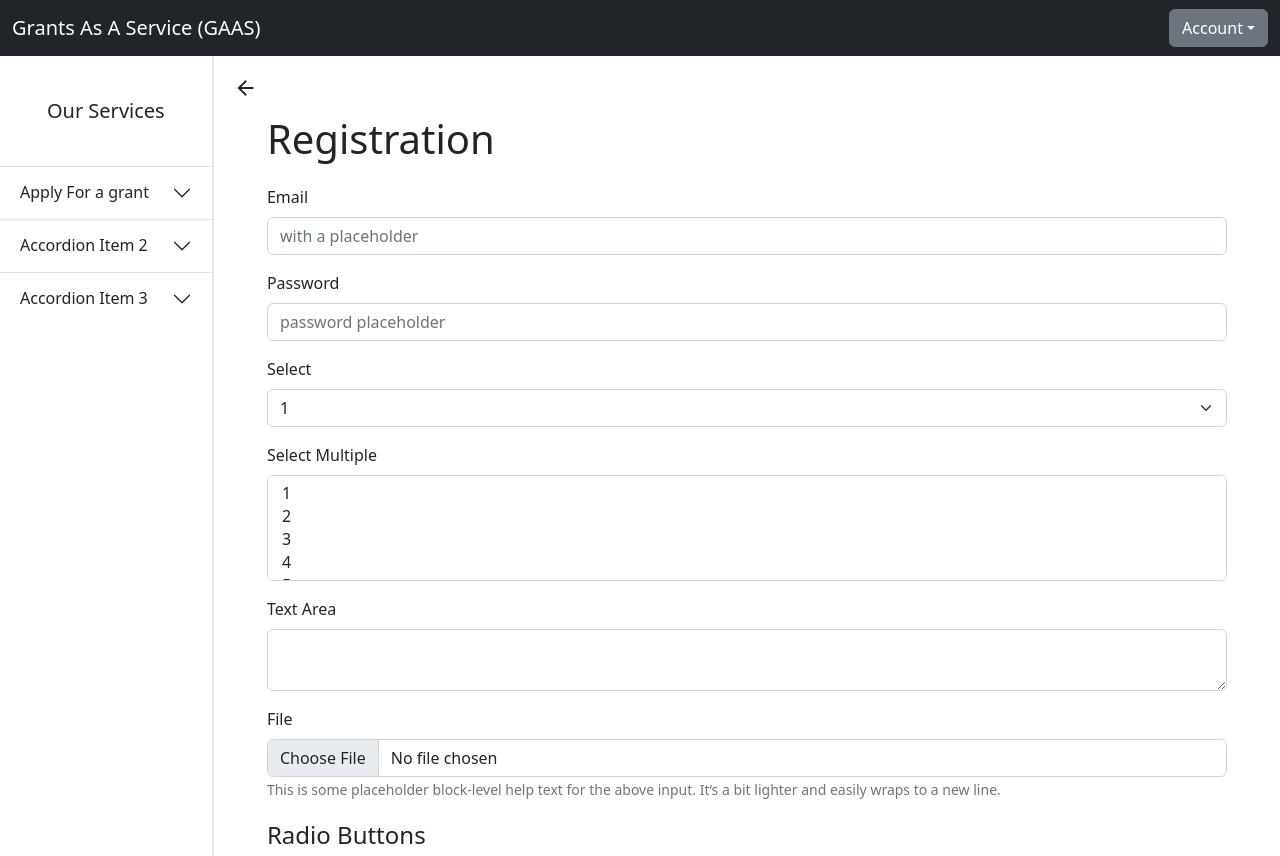
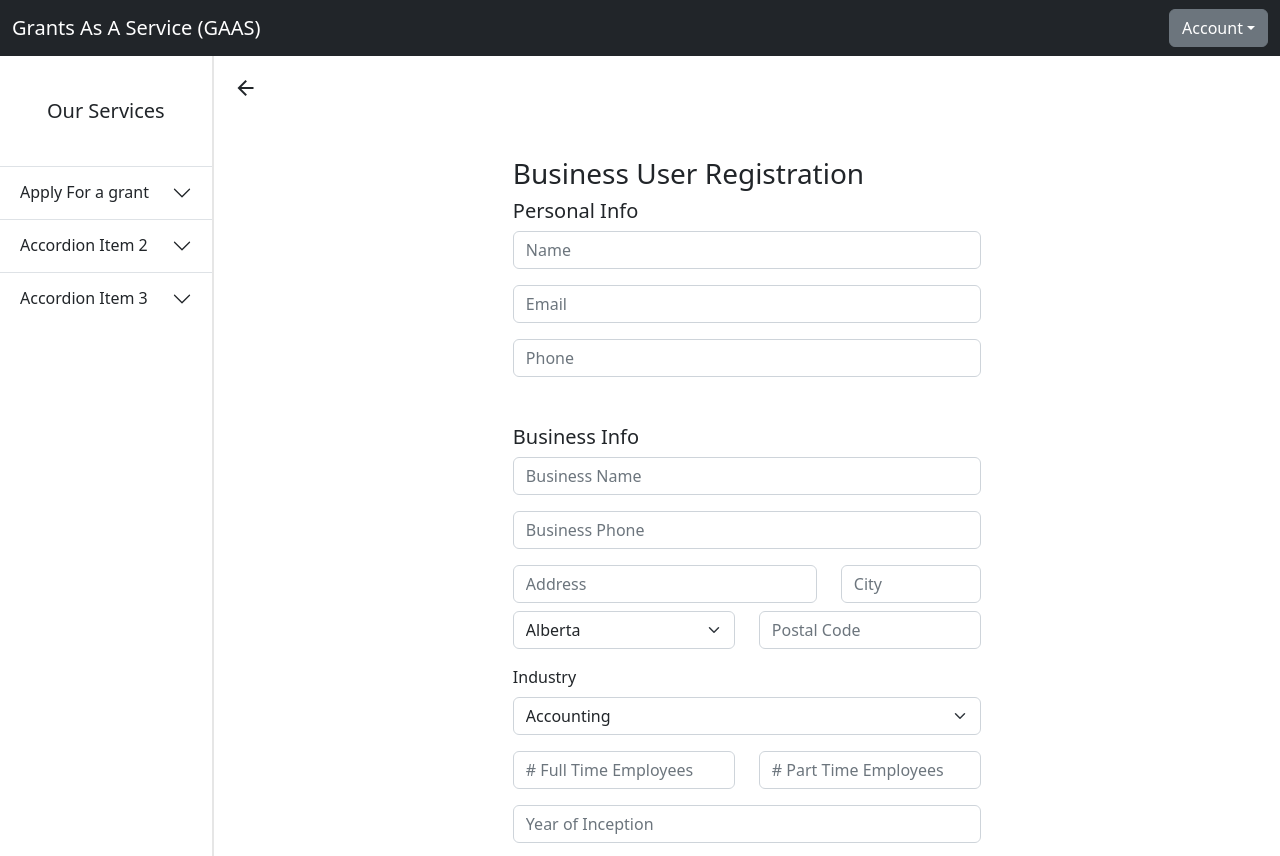
Before and after one commit to Grants-As-A-Service/front-end, a React (Create React App) app: page / in a window 1280 px wide. Both pictures are taken after a click on the button "Registration". Built offline with nearby package versions, Linux system fonts and the light colour scheme.

Commit message:
merged registration form files

```diff
--- a/src/components/content/Registration.tsx
+++ b/src/components/content/Registration.tsx
@@ -1,8 +1,12 @@
-import { Form, FormGroup, Label, Input, FormText, Button } from "reactstrap";
+import { Form, FormGroup, Label, Input, FormText, Button, Row, Col } from "reactstrap";
 import { SwapScreenADT } from "../content-stack/NavigationStack";
 import Icon from "../items/icon";
+import FormData from "../../static/FormData.json";
+
 
 export default function Registration({ swapScreen }: { swapScreen: SwapScreenADT }) {
+    const industryList = FormData.industries;
+    const provinces = FormData.provinces;
     return (
         <>
             <div style={{ position: "absolute" }}>
@@ -11,65 +15,132 @@ export default function Registration({ swapScreen }: { swapScreen: SwapScreenADT
                 </div>
             </div>
             <div style={{ padding: "5%" }}>
+                <Row className="justify-content-center">
+                    <div className="d-flex w-50 flex-column mt-5">
+                        <h3>Business User Registration</h3>
                         <Form>
-                    <p className="fs-1">Registration</p>
+                            <h5>Personal Info</h5>
                             <FormGroup>
-                        <Label for="exampleEmail">Email</Label>
-                        <Input id="exampleEmail" name="email" placeholder="with a placeholder" type="email" />
+                                <Input type="text"
+                                    name="name"
+                                    id="name"
+                                    placeholder="Name"
+                                />
                             </FormGroup>
                             <FormGroup>
-                        <Label for="examplePassword">Password</Label>
-                        <Input id="examplePassword" name="password" placeholder="password placeholder" type="password" />
+                                <Input type="text"
+                                    name="email"
+                                    id="email"
+                                    placeholder="Email"
+                                />
                             </FormGroup>
                             <FormGroup>
-                        <Label for="exampleSelect">Select</Label>
-                        <Input id="exampleSelect" name="select" type="select">
-                            <option>1</option>
-                            <option>2</option>
-                            <option>3</option>
-                            <option>4</option>
-                            <option>5</option>
+                                <Input type="text"
+                                    name="phone"
+                                    id="phone"
+                                    placeholder="Phone"
+                                />
+                            </FormGroup>
+                            <h5 className="mt-5">Business Info</h5>
+                            <FormGroup>
+                                <Input type="text"
+                                    name="businessName"
+                                    id="businessName"
+                                    placeholder="Business Name"
+                                />
+                            </FormGroup>
+                            <FormGroup>
+                                <Input type="text"
+                                    name="businessPhone"
+                                    id="businessPhone"
+                                    placeholder="Business Phone"
+                                />
+                            </FormGroup>
+                            <FormGroup>
+                                <Row>
+                                    <Col md={8} xs={12}>
+                                        <Input type="text"
+                                            name="address"
+                                            id="address"
+                                            placeholder="Address"
+                                        />
+                                    </Col>
+                                    <Col md={4} xs={12}>
+                                        <Input type="text"
+                                            name="city"
+                                            id="city"
+                                            placeholder="City"
+                                        />
+                                    </Col>
+                                </Row>
+                                <Row className="mt-2">
+                                    <Col md={6} xs={12}>
+                                        <Input type="select"
+                                            name="province"
+                                            id="province"
+                                            placeholder="Province"
+                                        >
+                                            {provinces.map(province => {
+                                                return <option>{province.name}</option>
+                                            })}
+                                        </Input>
+                                    </Col>
+                                    <Col md={6} xs={12}>
+                                        <Input type="text"
+                                            name="postal"
+                                            id="postal"
+                                            placeholder="Postal Code"
+                                        />
+                                    </Col>
+                                </Row>
+                            </FormGroup>
+                            <FormGroup>
+                                <Label for="industry">Industry</Label>
+                                <Input type="select"
+                                    name="industry"
+                                    id="industry"
+                                >
+                                    {industryList.map(industry => {
+                                        return <option>{industry}</option>
+                                    })}
                                 </Input>
                             </FormGroup>
                             <FormGroup>
-                        <Label for="exampleSelectMulti">Select Multiple</Label>
-                        <Input id="exampleSelectMulti" multiple name="selectMulti" type="select">
-                            <option>1</option>
-                            <option>2</option>
-                            <option>3</option>
-                            <option>4</option>
-                            <option>5</option>
-                        </Input>
+                                <Row className="mt-2">
+                                    <Col md={6} xs={12}>
+                                        <Input type="number"
+                                            name="fte"
+                                            id="fte"
+                                            placeholder="# Full Time Employees"
+                                        />
+                                    </Col>
+                                    <Col md={6} xs={12}>
+                                    <Input type="number"
+                                            name="pte"
+                                            id="pte"
+                                            placeholder="# Part Time Employees"
+                                        />
+                                    </Col>
+                                </Row>
                             </FormGroup>
                             <FormGroup>
-                        <Label for="exampleText">Text Area</Label>
-                        <Input id="exampleText" name="text" type="textarea" />
+                                <Input type="number"
+                                    name="yearOfInc"
+                                    id="yearOfInc"
+                                    placeholder="Year of Inception"
+                                />
                             </FormGroup>
                             <FormGroup>
-                        <Label for="exampleFile">File</Label>
-                        <Input id="exampleFile" name="file" type="file" />
-                        <FormText>
-                            This is some placeholder block-level help text for the above input. It‘s a bit lighter and easily wraps to a new line.
-                        </FormText>
+                                <Input type="number"
+                                    name="revenue"
+                                    id="revenue"
+                                    placeholder="Approx. Annual Revenue ($)"
+                                />
                             </FormGroup>
-                    <FormGroup tag="fieldset">
-                        <legend>Radio Buttons</legend>
-                        <FormGroup check>
-                            <Input name="radio1" type="radio" /> <Label check>Option one is this and that—be sure to include why it‘s great</Label>
-                        </FormGroup>
-                        <FormGroup check>
-                            <Input name="radio1" type="radio" />{" "}
-                            <Label check>Option two can be something else and selecting it will deselect option one</Label>
-                        </FormGroup>
-                        <FormGroup check disabled>
-                            <Input disabled name="radio1" type="radio" /> <Label check>Option three is disabled</Label>
-                        </FormGroup>
-                    </FormGroup>
-                    <FormGroup check>
-                        <Input type="checkbox" /> <Label check>Check me out</Label>
-                    </FormGroup>
-                    <Button>Submit</Button>
+                            <Button color="primary" type="submit">Register</Button>
                         </Form>
+                    </div>
+                </Row>
             </div>
         </>
     );
```
Also changed, not shown: src/views/Register.tsx (deleted, +0 -147 lines). Lines whose indentation alone changed are shown as unchanged.
